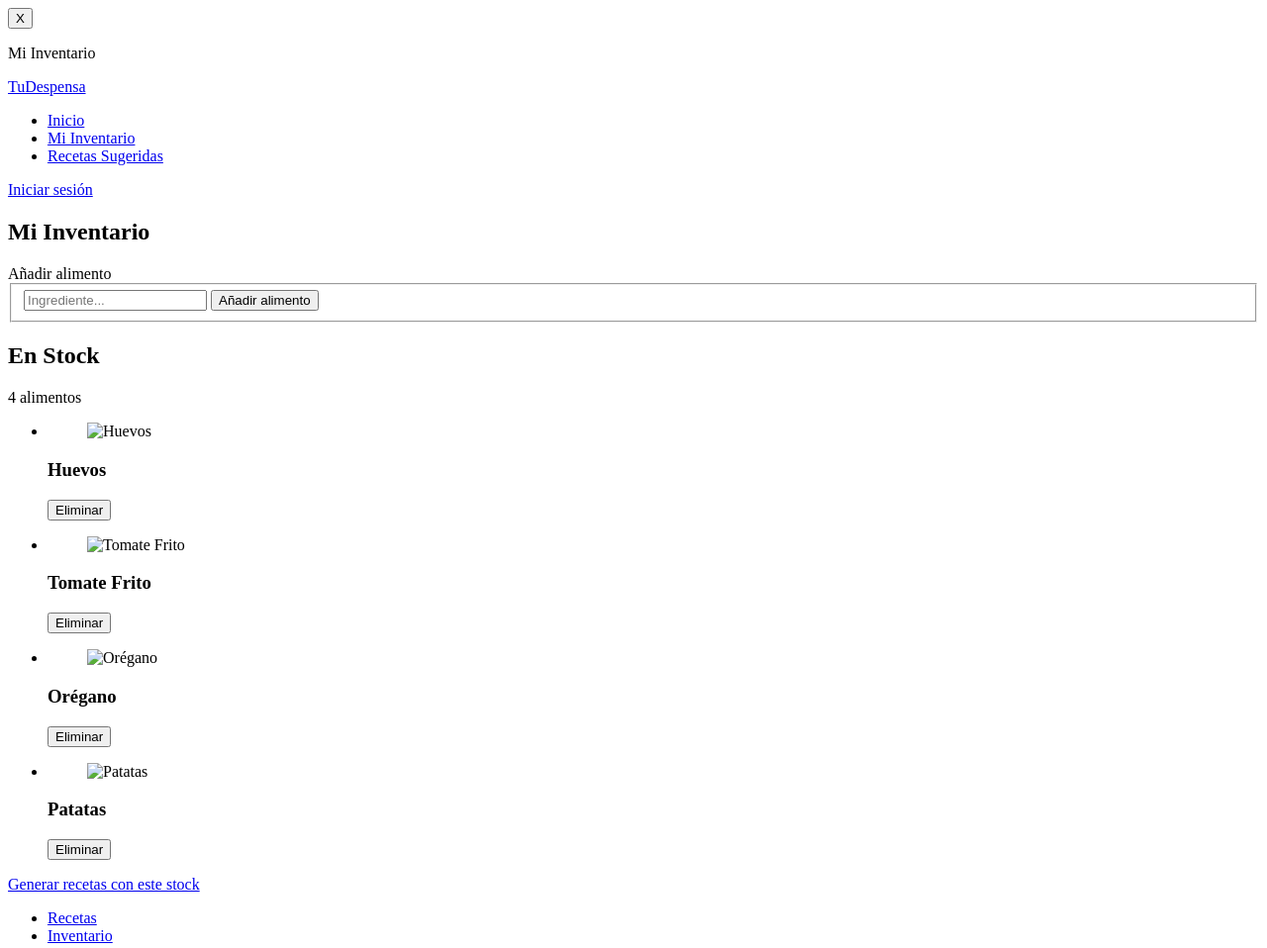
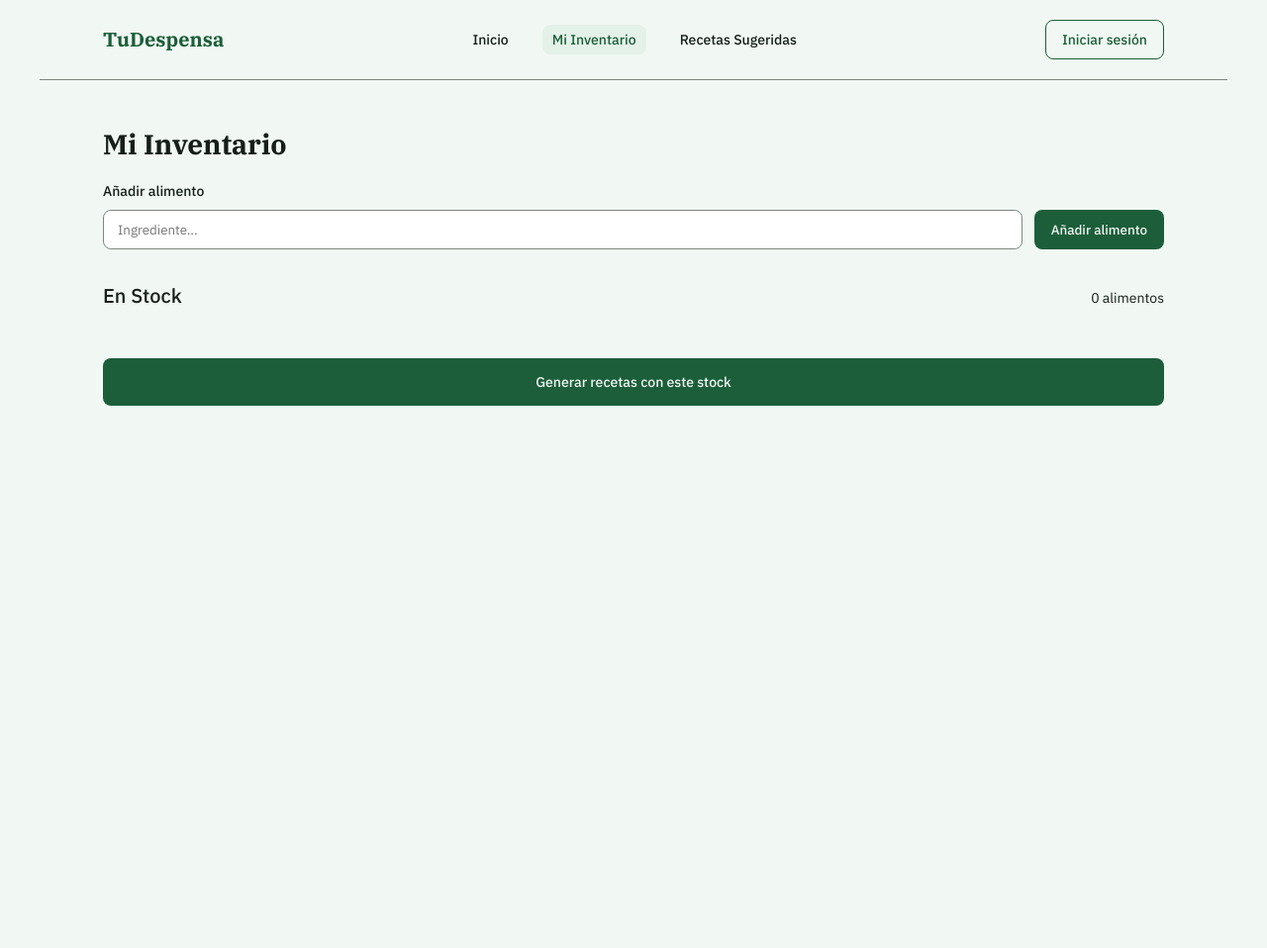
Before and after one commit to ccarjim2909/TuDespensaCliente, a website: page inventario.html in a window 1280 px wide. Shown: the whole page at 99% size. After the commit the page ends 800 px from the top, so only its background shows below. Drawn offline with Linux system fonts and the light colour scheme.

Commit message:
style: Añadir estilos de navegación, tarjetas y ficha de detalle

```diff
--- a/css/main.css
+++ b/css/main.css
@@ -0,0 +1,356 @@
+/* ==========================================================================
+   1. VARIABLES Y RESET BASE
+   ========================================================================== */
+:root {
+  --color-primario: #1C5E3A;
+  --color-primario-tinte-hover: #E4F1E8;
+  --color-acento: #161E19;
+  --color-superficie: #F1F8F3;
+  --color-tarjeta: #FFFFFF;
+  --color-borde-campo: #7D897F;
+
+  --fuente-destacado: 'IBM Plex Serif', Georgia, serif;
+  --fuente-interfaz: 'IBM Plex Sans', system-ui, -apple-system, sans-serif;
+
+  --radio-boton: 8px;
+  --radio-campo: 8px;
+  --radio-tarjeta: 16px;
+}
+
+@media (prefers-color-scheme: dark) {
+  :root {
+    --color-primario: #86C99F;
+    --color-primario-tinte-hover: #293E31;
+    --color-acento: #FFFFFF;
+    --color-superficie: #161E19;
+    --color-tarjeta: #1F2A23;
+    --color-borde-campo: #6F7D73;
+  }
+}
+
+* {
+  box-sizing: border-box;
+  margin: 0;
+  padding: 0;
+}
+
+body {
+  background-color: var(--color-superficie);
+  color: var(--color-acento);
+  font-family: var(--fuente-interfaz);
+  font-size: 0.875rem;
+  line-height: 1.5;
+  padding-bottom: 80px;
+}
+
+ul {
+  list-style: none;
+}
+
+a {
+  color: inherit;
+  text-decoration: none;
+}
+
+h1 {
+  font-family: var(--fuente-destacado);
+  font-size: 1.75rem;
+  margin-bottom: 16px;
+}
+
+h2 {
+  font-size: 1.25rem;
+  font-weight: 500;
+}
+
+h3 {
+  font-size: 1rem;
+  font-weight: 500;
+}
+
+/* ==========================================================================
+   2. OBJETOS DE LAYOUT
+   ========================================================================== */
+.o-contenedor {
+  width: 100%;
+  max-width: 1200px;
+  margin-inline: auto;
+  padding-inline: 24px;
+  padding-block: 20px;
+}
+
+@media (min-width: 768px) {
+  .o-contenedor {
+    padding-inline: 64px;
+  }
+}
+
+.o-cuadricula {
+  display: grid;
+  grid-template-columns: repeat(2, 1fr);
+  gap: 16px;
+}
+
+@media (min-width: 768px) {
+  .o-cuadricula {
+    grid-template-columns: repeat(auto-fill, minmax(210px, 1fr));
+  }
+}
+
+/* ==========================================================================
+   3. NAVEGACIÓN PRINCIPAL (CABECERA)
+   ========================================================================== */
+.cabecera {
+  display: flex;
+  align-items: center;
+  justify-content: space-between;
+  gap: 16px;
+  border-bottom: 1px solid var(--color-borde-campo);
+  margin-bottom: 24px;
+}
+
+.cabecera__marca {
+  font-family: var(--fuente-destacado);
+  font-size: 1.25rem;
+  font-weight: 700;
+  color: var(--color-primario);
+}
+
+.cabecera__nav {
+  display: none;
+}
+
+.cabecera__lista {
+  display: flex;
+  align-items: center;
+  gap: 24px;
+}
+
+.cabecera__enlace {
+  font-weight: 500;
+  padding: 6px 10px;
+  border-radius: var(--radio-boton);
+  transition: background-color 0.2s;
+}
+
+.cabecera__enlace:hover {
+  background-color: var(--color-primario-tinte-hover);
+}
+
+.cabecera__enlace--activo {
+  color: var(--color-primario);
+  background-color: var(--color-primario-tinte-hover);
+}
+
+@media (min-width: 768px) {
+  .cabecera__menu-btn,
+  .cabecera__titulo-movil,
+  .nav-inferior {
+    display: none;
+  }
+
+  .cabecera__nav {
+    display: block;
+  }
+}
+
+/* ==========================================================================
+   4. BOTONES Y FORMULARIOS
+   ========================================================================== */
+.boton {
+  display: inline-flex;
+  align-items: center;
+  justify-content: center;
+  font-family: var(--fuente-interfaz);
+  font-weight: 500;
+  border-radius: var(--radio-boton);
+  cursor: pointer;
+  border: 1px solid transparent;
+  transition: opacity 0.2s;
+}
+
+.boton:hover {
+  opacity: 0.9;
+}
+
+.boton--pequeno {
+  height: 32px;
+  padding-inline: 12px;
+  font-size: 0.8125rem;
+}
+
+.boton--mediano {
+  height: 40px;
+  padding-inline: 16px;
+}
+
+.boton--grande {
+  height: 48px;
+  padding-inline: 24px;
+  width: 100%;
+}
+
+.boton--oscuro {
+  background-color: var(--color-primario);
+  color: var(--color-superficie);
+}
+
+.boton--secundario {
+  background-color: transparent;
+  border-color: var(--color-primario);
+  color: var(--color-primario);
+}
+
+.formulario-ingrediente {
+  margin-bottom: 32px;
+}
+
+.formulario-ingrediente__etiqueta {
+  display: block;
+  font-weight: 500;
+  margin-bottom: 8px;
+}
+
+.formulario-ingrediente__grupo {
+  border: none;
+  display: flex;
+  gap: 12px;
+  flex-wrap: wrap;
+}
+
+.campo__entrada {
+  flex: 1;
+  min-width: 220px;
+  height: 40px;
+  padding-inline: 14px;
+  border: 1px solid var(--color-borde-campo);
+  border-radius: var(--radio-campo);
+  background-color: var(--color-tarjeta);
+  color: var(--color-acento);
+  font-family: inherit;
+}
+
+/* ==========================================================================
+   5. CAJAS DE CONTENIDO (TARJETAS, INVENTARIO Y DETALLE)
+   ========================================================================== */
+.inventario-stock__cabecera {
+  display: flex;
+  justify-content: space-between;
+  align-items: baseline;
+  margin-bottom: 16px;
+}
+
+/* Caja de cada alimento en el listado */
+.tarjeta-alimento {
+  background-color: var(--color-tarjeta);
+  border: 1px solid var(--color-borde-campo);
+  border-radius: var(--radio-tarjeta);
+  padding: 16px;
+  display: flex;
+  flex-direction: column;
+  gap: 8px;
+  cursor: pointer;
+  transition: transform 0.15s, border-color 0.15s;
+}
+
+.tarjeta-alimento:hover {
+  border-color: var(--color-primario);
+  transform: translateY(-2px);
+}
+
+.tarjeta-alimento__imagen {
+  height: 90px;
+  background-color: var(--color-primario-tinte-hover);
+  border-radius: 10px;
+  display: flex;
+  align-items: center;
+  justify-content: center;
+  overflow: hidden;
+}
+
+.tarjeta-alimento__categoria {
+  font-size: 0.75rem;
+  opacity: 0.8;
+  margin-bottom: 4px;
+}
+
+/* Caja de la ficha de detalle al pulsar un alimento */
+.inventario-detalle {
+  margin-top: 24px;
+}
+
+.ficha-detalle {
+  background-color: var(--color-tarjeta);
+  border: 2px solid var(--color-primario);
+  border-radius: var(--radio-tarjeta);
+  padding: 20px;
+}
+
+.ficha-detalle__cabecera {
+  display: flex;
+  justify-content: space-between;
+  align-items: center;
+  flex-wrap: wrap;
+  gap: 8px;
+  padding-bottom: 12px;
+  margin-bottom: 16px;
+  border-bottom: 1px solid var(--color-borde-campo);
+}
+
+.ficha-detalle__etiqueta {
+  background-color: var(--color-primario-tinte-hover);
+  color: var(--color-primario);
+  padding: 4px 10px;
+  border-radius: 999px;
+  font-size: 0.75rem;
+  font-weight: 500;
+}
+
+.ficha-detalle__datos {
+  display: grid;
+  grid-template-columns: max-content 1fr;
+  gap: 8px 16px;
+}
+
+.ficha-detalle__datos dt {
+  font-weight: 500;
+}
+
+.inventario-acciones {
+  margin-top: 32px;
+}
+
+/* Cajas genéricas para index.html y recetas.html */
+.tarjeta-destacada,
+.tarjeta-seccion,
+.tarjeta-receta,
+.tarjeta-auth {
+  background-color: var(--color-tarjeta);
+  border: 1px solid var(--color-borde-campo);
+  border-radius: var(--radio-tarjeta);
+  padding: 20px;
+  margin-bottom: 16px;
+}
+
+.o-cuadricula-secciones {
+  display: grid;
+  grid-template-columns: repeat(auto-fit, minmax(240px, 1fr));
+  gap: 16px;
+  margin-top: 12px;
+}
+
+/* Barra inferior móvil */
+.nav-inferior {
+  position: fixed;
+  bottom: 0;
+  left: 0;
+  width: 100%;
+  background-color: var(--color-tarjeta);
+  border-top: 1px solid var(--color-borde-campo);
+  padding-block: 12px;
+}
+
+.nav-inferior__lista {
+  display: flex;
+  justify-content: space-around;
+}
--- a/inventario.html
+++ b/inventario.html
@@ -53,51 +53,14 @@
     <section class="inventario-stock">
       <header class="inventario-stock__cabecera">
         <h2 class="inventario-stock__titulo">En Stock</h2>
-        <p class="inventario-stock__contador">4 alimentos</p>
+        <p class="inventario-stock__contador">0 alimentos</p>
       </header>
 
-      <ul class="o-cuadricula">
-        <li class="o-cuadricula__item">
-          <article class="tarjeta-alimento">
-            <figure class="tarjeta-alimento__imagen">
-              <img src="" alt="Huevos">
-            </figure>
-            <h3 class="tarjeta-alimento__nombre">Huevos</h3>
-            <button type="button" class="tarjeta-alimento__eliminar">Eliminar</button>
-          </article>
-        </li>
+      <ul class="o-cuadricula"></ul>
+    </section>
 
-        <li class="o-cuadricula__item">
-          <article class="tarjeta-alimento">
-            <figure class="tarjeta-alimento__imagen">
-              <img src="" alt="Tomate Frito">
-            </figure>
-            <h3 class="tarjeta-alimento__nombre">Tomate Frito</h3>
-            <button type="button" class="tarjeta-alimento__eliminar">Eliminar</button>
-          </article>
-        </li>
 
-        <li class="o-cuadricula__item">
-          <article class="tarjeta-alimento">
-            <figure class="tarjeta-alimento__imagen">
-              <img src="" alt="Orégano">
-            </figure>
-            <h3 class="tarjeta-alimento__nombre">Orégano</h3>
-            <button type="button" class="tarjeta-alimento__eliminar">Eliminar</button>
-          </article>
-        </li>
-
-        <li class="o-cuadricula__item">
-          <article class="tarjeta-alimento">
-            <figure class="tarjeta-alimento__imagen">
-              <img src="" alt="Patatas">
-            </figure>
-            <h3 class="tarjeta-alimento__nombre">Patatas</h3>
-            <button type="button" class="tarjeta-alimento__eliminar">Eliminar</button>
-          </article>
-        </li>
-      </ul>
-    </section>
+    <section id="detalle-alimento" class="inventario-detalle" hidden></section>
 
     <footer class="inventario-acciones">
       <a href="recetas.html" class="inventario-acciones__boton boton boton--oscuro boton--grande">Generar recetas con este stock</a>
@@ -116,5 +79,9 @@
     </ul>
   </nav>
 
+    <script src="./js/datos.js"></script>
+    <script src="./js/ui.js"></script>
+    <script src="./js/main.js"></script>
+
 </body>
 </html>
```
